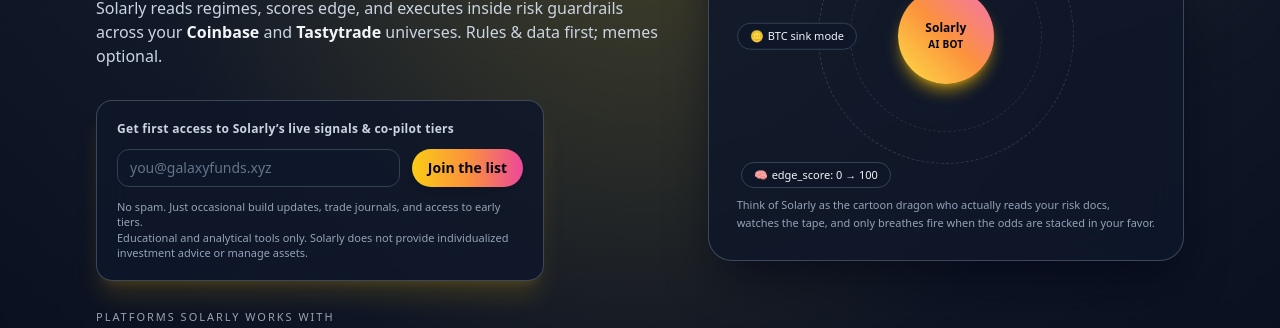
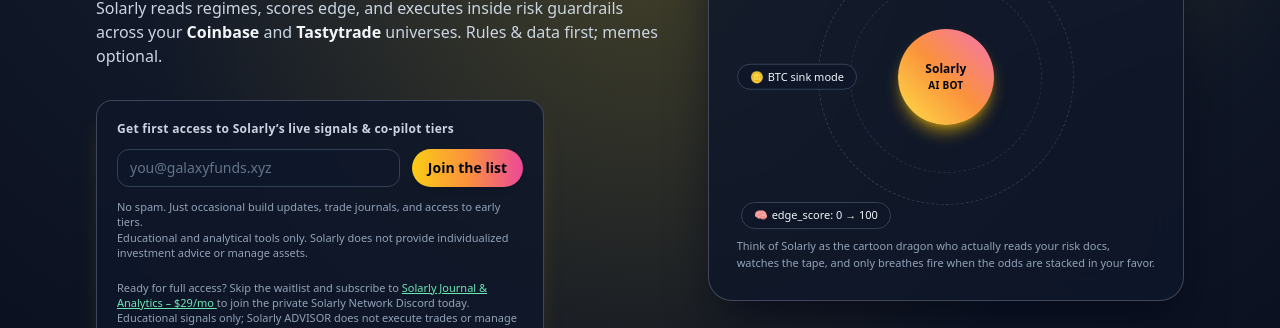
Before and after one commit to nicamad/solarly-landing, a plain HTML site: page public/index.html in a window 1280 px wide. Shown: the part 473-801 px from the top of the page. Drawn offline with nearby package versions, Linux system fonts and the light colour scheme.

Commit message:
Wire Stripe CTA into public index hero

```diff
--- a/public/index.html
+++ b/public/index.html
@@ -172,8 +172,24 @@
                   <p id="lead-message" class="text-[11px] text-emerald-400 hidden">
                     Got it. You’re on the radar. ☀️
                   </p>
+
+                  <p class="pt-2 text-[11px] text-slate-400 leading-snug">
+                    Ready for full access? Skip the waitlist and subscribe to
+                    <a
+                      href="https://buy.stripe.com/4gM5kC2Mr2JKeCo2fqdwc00"
+                      target="_blank"
+                      rel="noopener noreferrer"
+                      class="underline text-emerald-300"
+                    >
+                      Solarly Journal &amp; Analytics – $29/mo
+                    </a>
+                    to join the private Solarly Network Discord today. Educational signals only;
+                    Solarly ADVISOR does not execute trades or manage accounts.
+                  </p>
                 </form>
               </div>
+
+
 
 
 
```
